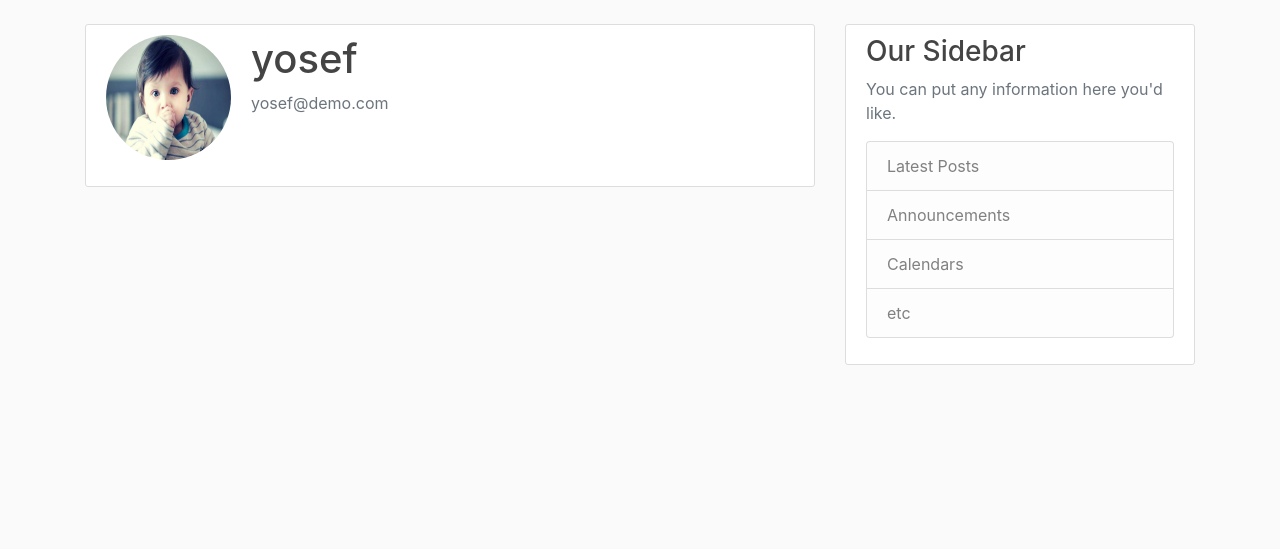
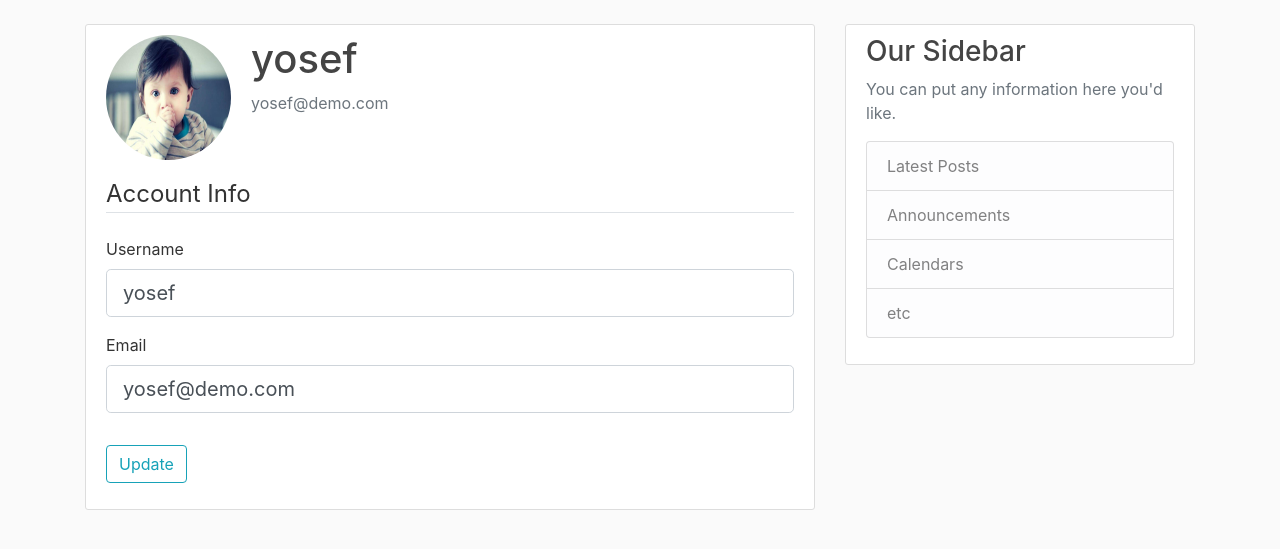
Before and after one commit to audualiyuehezu/flaskblog, a Flask app: page /account in a window 1280 px wide. Shown: the part 56-605 px from the top of the page. Run offline with Flask 2, Linux system fonts and the light colour scheme; a user stored in the database is signed in; some libraries are stand-ins or nearby versions.

Commit message:
app update

```diff
--- a/Flask_Blog/flaskblog/forms.py
+++ b/Flask_Blog/flaskblog/forms.py
@@ -1,4 +1,5 @@
 from flask_wtf import FlaskForm
+from flask_login import current_user
 from wtforms import StringField, PasswordField, SubmitField, BooleanField
 from wtforms.validators import DataRequired, Length, Email, EqualTo, ValidationError
 from flaskblog.models import User
@@ -18,14 +19,14 @@ class RegistrationForm(FlaskForm):
 
     def validate_username(self, username):
 
-        user = User.query.filter_by(username = username.data).first()
+        user = User.query.filter_by(username=username.data).first()
 
-        if True:
+        if user:
             raise ValidationError('The username is taken,please use another one')
 
     def validate_email(self, email):
 
-        user = User.query.filter_by(email = email.data).first()
+        user = User.query.filter_by(email=email.data).first()
 
         if user:
             raise ValidationError('The email is taken,please use another one')
@@ -37,3 +38,29 @@ class LoginForm(FlaskForm):
     password = PasswordField('Password', validators=[DataRequired()])
     remember = BooleanField('Remember Me')
     submit = SubmitField('Login')
+
+
+class UpdateAccountForm(FlaskForm):
+    username = StringField('Username',
+                           validators=[DataRequired(), Length(min=2, max=20)])
+    email = StringField('Email',
+                        validators=[DataRequired(), Email()])
+
+
+    submit = SubmitField('Update')
+
+    #from wtform documentation
+
+    def validate_username(self, username):
+        if username.data != current_user.username:
+            user = User.query.filter_by(username=username.data).first()
+
+            if user:
+                raise ValidationError('The username is in use,please use another one')
+
+    def validate_email(self, email):
+       if email.data != current_user.email:
+            user = User.query.filter_by(email=email.data).first()
+
+            if user:
+                raise ValidationError('The email is in use,please use another one')
--- a/Flask_Blog/flaskblog/routes.py
+++ b/Flask_Blog/flaskblog/routes.py
@@ -1,7 +1,7 @@
 
 from flask import render_template, url_for, flash, redirect,request
 from flaskblog import app,db,bcrypt
-from flaskblog.forms import RegistrationForm, LoginForm
+from flaskblog.forms import RegistrationForm, LoginForm, UpdateAccountForm
 from flaskblog.models import User, Post
 from flask_login import login_user, current_user, logout_user,login_required
 
@@ -74,8 +74,23 @@ def logout():
     logout_user()
     return redirect(url_for('home'))
 
-@app.route("/account")
+@app.route("/account", methods=['GET', 'POST'])
 @login_required
 def account():
+    form = UpdateAccountForm()
+
+    if form.validate_on_submit():
+        current_user.username = form.username.data
+        current_user.email = form.email.data
+        db.session.commit()
+        flash('your account has been updated','success')
+        return redirect(url_for('account'))
+    #To get the username and password in the form field
+
+    elif request.method == 'GET':
+        form.username.data = current_user.username
+        form.email.data = current_user.email
+
+
     image_file = url_for('static', filename='profile_pics/'+ current_user.image_file)
-    return render_template('account.html', title='Account',image_file=image_file)
+    return render_template('account.html', title='Account',image_file=image_file, form=form)
--- a/Flask_Blog/flaskblog/templates/account.html
+++ b/Flask_Blog/flaskblog/templates/account.html
@@ -1,15 +1,48 @@
 {% extends "layout.html" %}
 {% block content %}
-   <div class="content-section">
-    <div class="media">
+    <div class="content-section">
+      <div class="media">
         <img class="rounded-circle account-img" src="{{ image_file }}">
         <div class="media-body">
-            <h2 class="account-heading">{{ current_user.username }}</h2>
-            <p class="text-secondary">{{ current_user.email}} </p>
+          <h2 class="account-heading">{{ current_user.username }}</h2>
+          <p class="text-secondary">{{ current_user.email }}</p>
+        </div>
+      </div>
+        <form method="POST" action="">
+            {{ form.hidden_tag() }}
+            <fieldset class="form-group">
+                <legend class="border-bottom mb-4">Account Info</legend>
+                <div class="form-group">
+                    {{ form.username.label(class="form-control-label") }}
 
-        </div>
-
+                    {% if form.username.errors %}
+                        {{ form.username(class="form-control form-control-lg is-invalid") }}
+                        <div class="invalid-feedback">
+                            {% for error in form.username.errors %}
+                                <span>{{ error }}</span>
+                            {% endfor %}
+                        </div>
+                    {% else %}
+                        {{ form.username(class="form-control form-control-lg") }}
+                    {% endif %}
+                </div>
+                <div class="form-group">
+                    {{ form.email.label(class="form-control-label") }}
+                    {% if form.email.errors %}
+                        {{ form.email(class="form-control form-control-lg is-invalid") }}
+                        <div class="invalid-feedback">
+                            {% for error in form.email.errors %}
+                                <span>{{ error }}</span>
+                            {% endfor %}
+                        </div>
+                    {% else %}
+                        {{ form.email(class="form-control form-control-lg") }}
+                    {% endif %}
+                </div>
+            </fieldset>
+            <div class="form-group">
+                {{ form.submit(class="btn btn-outline-info") }}
+            </div>
+        </form>
     </div>
-
-   </div>
 {% endblock content %}
```
Also changed, not shown: Flask_Blog/flaskblog/site.db.
